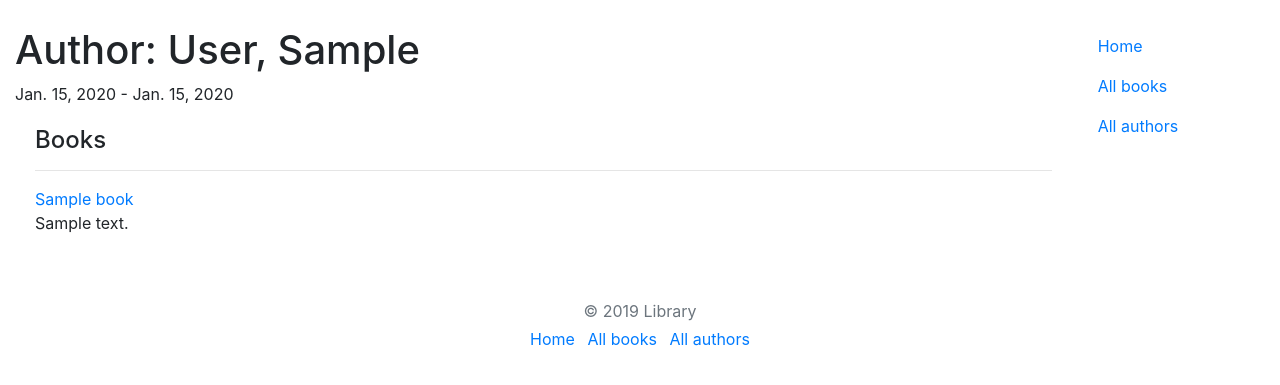
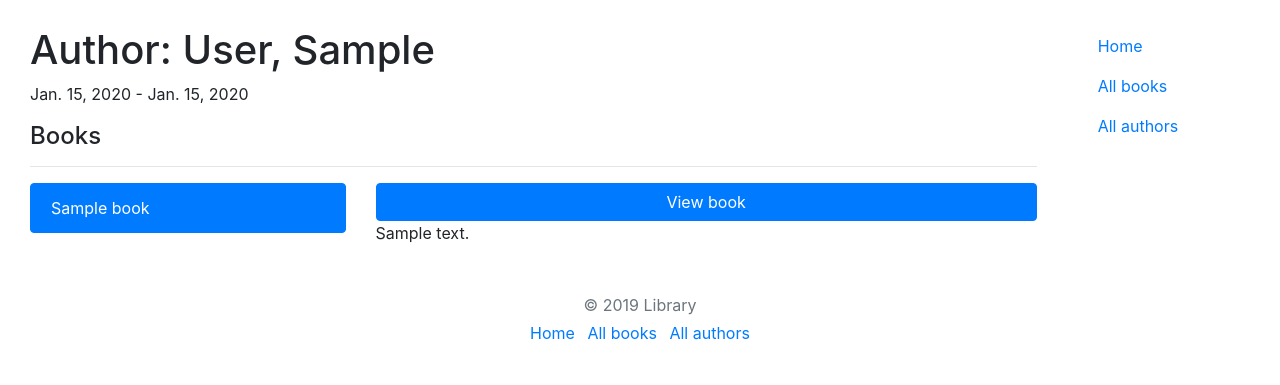
Before and after one commit to Blizzardnya/Locallibrary, a Django app: page /catalog/author/1/ in a window 1280 px wide. Shown: the part 56-441 px from the top of the page. Run offline with Django 3.2, Linux system fonts and the light colour scheme; tables that the repository leaves empty hold one stand-in row (values such as "Sample post"); some libraries are stand-ins or nearby versions.

Commit message:
Book and author detail template rework

```diff
--- a/catalog/templates/catalog/author/author_detail.html
+++ b/catalog/templates/catalog/author/author_detail.html
@@ -3,17 +3,57 @@
 {% block title %}<title>{{ author }}</title>{% endblock %}
 
 {% block content %}
+    <div class="container-fluid">
         <h1>Author: {{ author }}</h1>
         <p>{{ author.date_of_birth }} - {{ author.date_of_death }}</p>
 
-    <div style="margin-left:20px;margin-top:20px">
         <h4>Books</h4>
         <hr>
+        <div class="row">
+{#            {% for book in author.book_set.all %}#}
+{#                <a href="{% url 'book-detail' book.id %}">{{ book.title }}</a>#}
+{#                <p>{{book.summary}}</p>#}
+{#            {% empty %}#}
+{#                <p>There are no book's.</p>#}
+{#            {% endfor %}#}
+            <div class="col-xl-4 col-md-3">
+                <div class="list-group" id="list-tab" role="tablist">
                 {% for book in author.book_set.all %}
-        <a href="{% url 'book-detail' book.id %}">{{ book.title }}</a>
-        <p>{{book.summary}}</p>
+                    <a class="{% if forloop.counter == 1 %}list-group-item list-group-item-action active{% else %}list-group-item list-group-item-action{% endif %}" id="book-{{ book.id }}-title" data-toggle="list" href="#book-{{ book.id }}" role="tab" aria-controls="{{ book.title }}">{{ book.title }}</a>
                 {% empty %}
                     <p>There are no book's.</p>
                 {% endfor %}
                 </div>
+            </div>
+            <div class="col-xl-8 col-md-9">
+                <div class="tab-content" id="nav-tabContent">
+                    {% for book in author.book_set.all %}
+                        <div class="{% if forloop.counter == 1 %}tab-pane fade show active{% else %}tab-pane fade{% endif %}" id="book-{{ book.id }}" role="tabpanel" aria-labelledby="book-{{ book.id }}-title">
+                            <a href="{% url 'book-detail' book.id %}" class="btn btn-primary btn-block">View book</a>
+                            {{book.summary}}
+                        </div>
+                    {% empty %}
+                    {% endfor %}
+                </div>
+            </div>
+        </div>
+{#        <div class="row">#}
+{#          <div class="col-4">#}
+{#            <div class="list-group" id="list-tab" role="tablist">#}
+{#              <a class="list-group-item list-group-item-action active" id="list-home-list" data-toggle="list" href="#list-home" role="tab" aria-controls="home">Home</a>#}
+{#              <a class="list-group-item list-group-item-action" id="list-profile-list" data-toggle="list" href="#list-profile" role="tab" aria-controls="profile">Profile</a>#}
+{#              <a class="list-group-item list-group-item-action" id="list-messages-list" data-toggle="list" href="#list-messages" role="tab" aria-controls="messages">Messages</a>#}
+{#              <a class="list-group-item list-group-item-action" id="list-settings-list" data-toggle="list" href="#list-settings" role="tab" aria-controls="settings">Settings</a>#}
+{#            </div>#}
+{#          </div>#}
+{#          <div class="col-8">#}
+{#            <div class="tab-content" id="nav-tabContent">#}
+{#              <div class="tab-pane fade show active" id="list-home" role="tabpanel" aria-labelledby="list-home-list">...</div>#}
+{#              <div class="tab-pane fade" id="list-profile" role="tabpanel" aria-labelledby="list-profile-list">...</div>#}
+{#              <div class="tab-pane fade" id="list-messages" role="tabpanel" aria-labelledby="list-messages-list">...</div>#}
+{#              <div class="tab-pane fade" id="list-settings" role="tabpanel" aria-labelledby="list-settings-list">...</div>#}
+{#            </div>#}
+{#          </div>#}
+{#        </div>#}
+    </div>
 {% endblock %}
```
Also changed, not shown: catalog/templates/catalog/book/book_detail.html (+16 -11 lines). Lines whose indentation alone changed are shown as unchanged.
